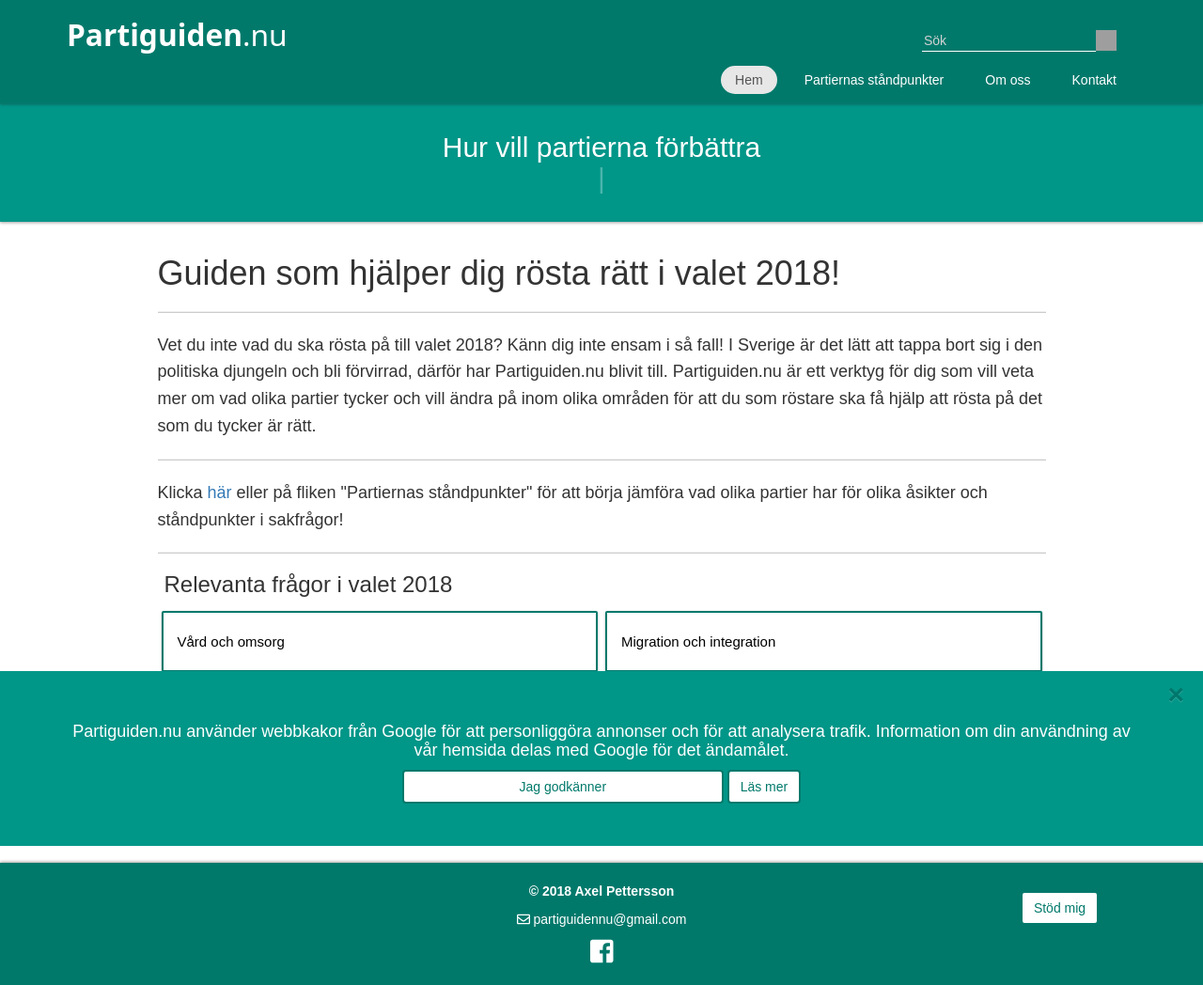
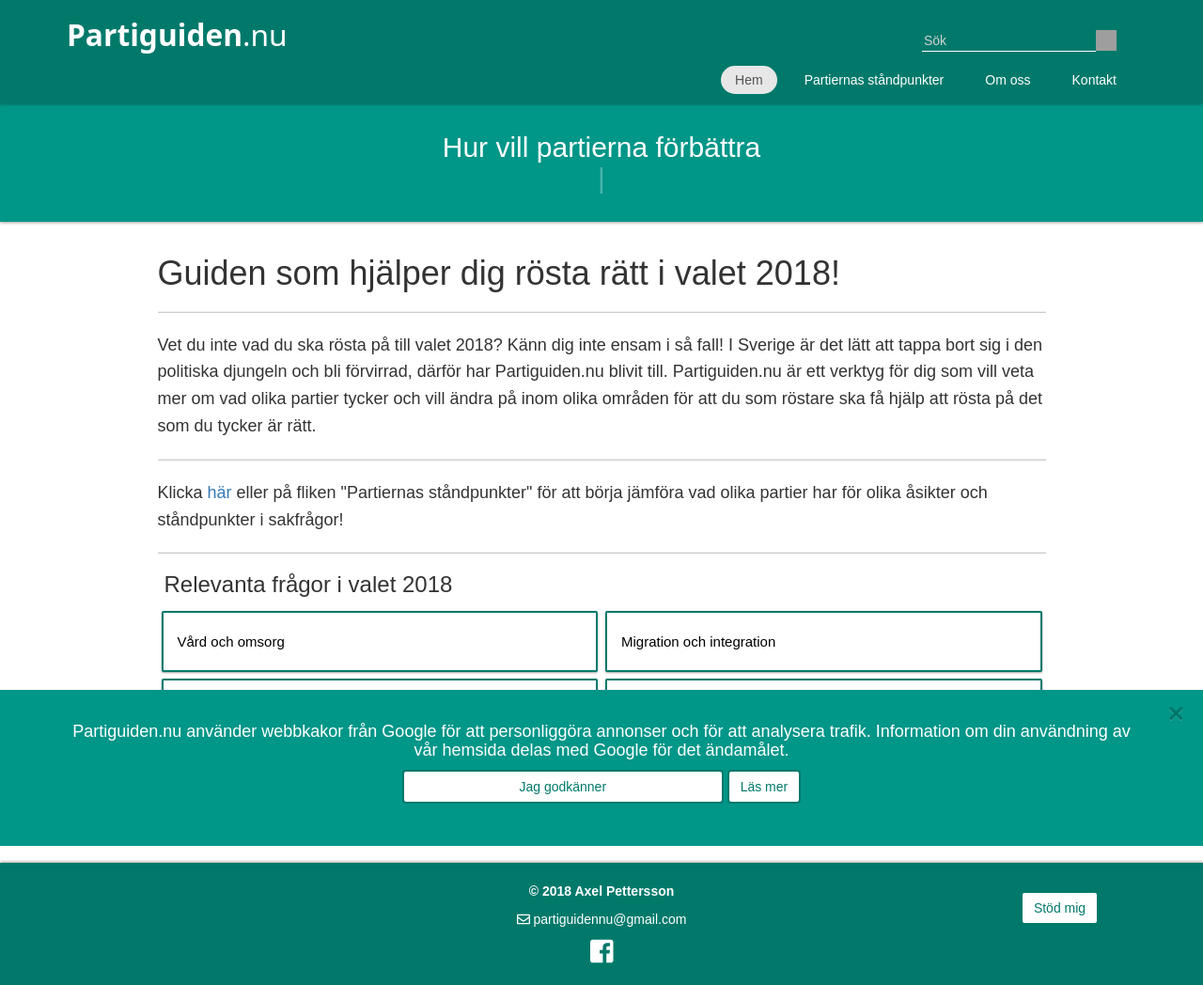
Before and after one commit to Ackuq/partiguiden.nu, a Jekyll site: the page built from index.md, in a window 1280 px wide. Shown: the whole page at 94% size. Built offline with Jekyll 4.4.1, drawn with Linux system fonts in a browser that asks for light colours; some web fonts are replaced; grey boxes are pictures that could not be loaded.

Commit message:
Fixed weird margin

```diff
--- a/_sass/_cookies.scss
+++ b/_sass/_cookies.scss
@@ -36,7 +36,7 @@
     margin: 0 20px;
 }
 #cookie-banner > .container{
-    margin: 20px auto;
+    margin-bottom: 20px;
 }
 @media (min-width: 768px){
     .cookies-button{
```
